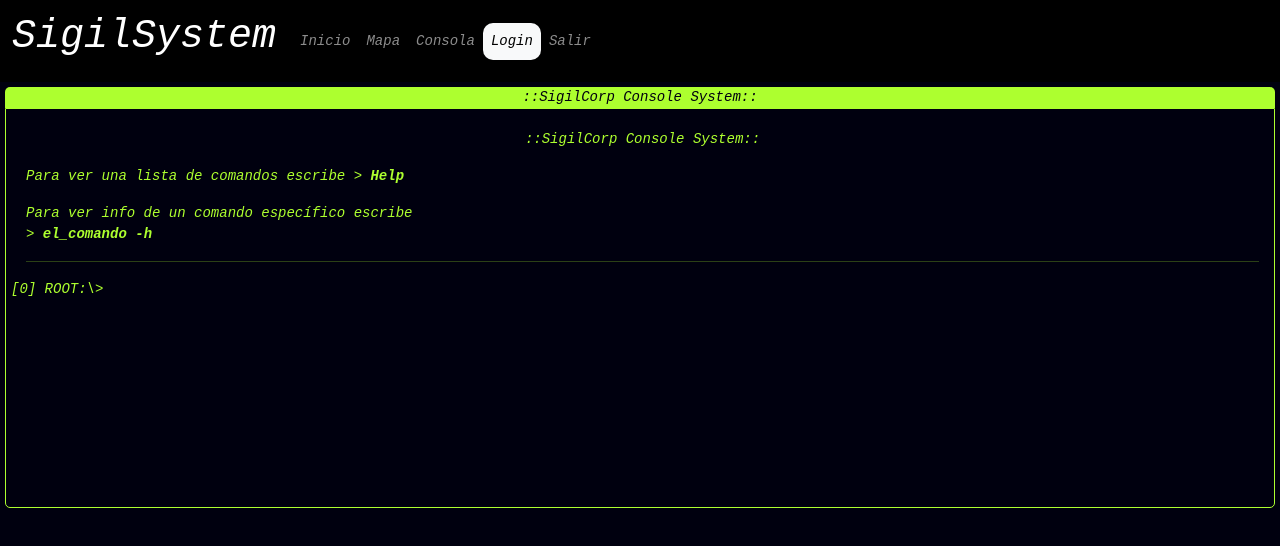
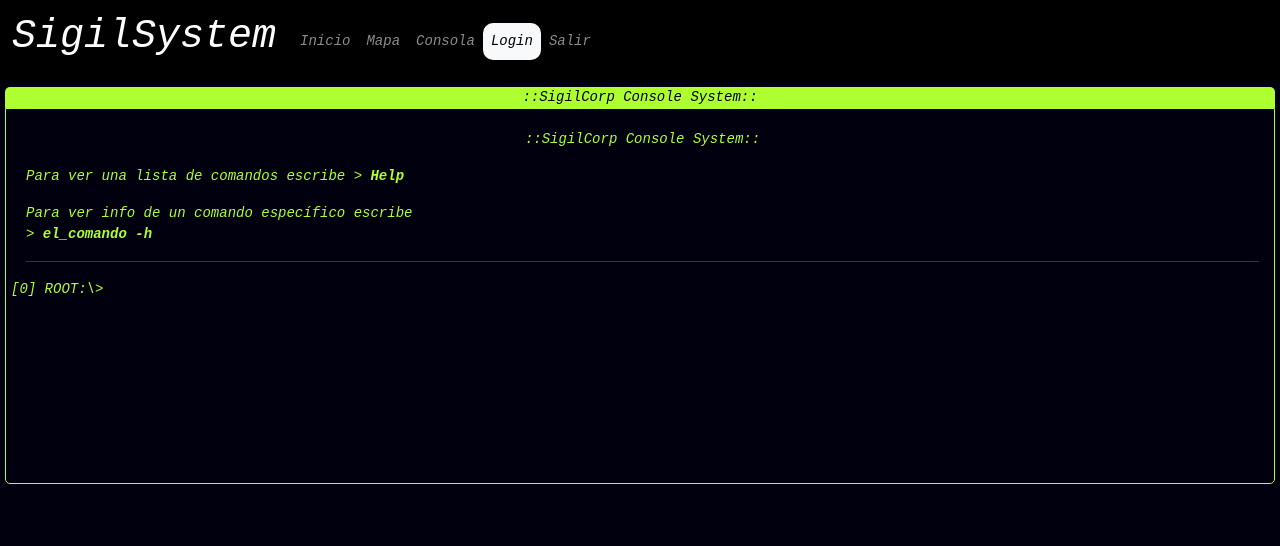
Before and after one commit to mahtor93/react_map_adventure, a React (Create React App) app: page /consola in a window 1280 px wide. Shown: the top 546 px of the page. Built offline with nearby package versions, Linux system fonts and the light colour scheme.

Commit message:
ajuste altura de consola

```diff
--- a/src/console.css
+++ b/src/console.css
@@ -16,7 +16,7 @@ body{
     border: 1px solid greenyellow;
     padding-top: 5px;
     padding-left: 5px;
-    height: 50vh;
+    height: 47vh;
     width: auto;
     overflow: hidden;
     position: relative;
```
